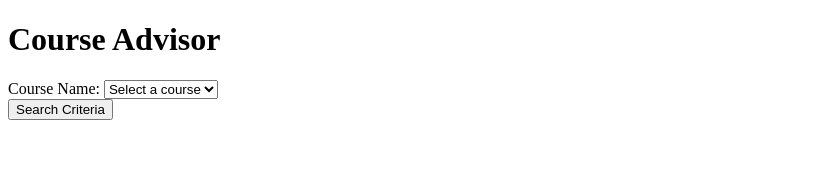
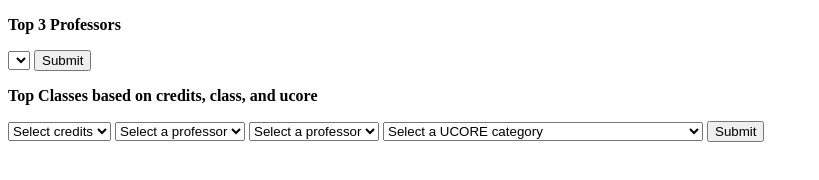
Before and after one commit to bens-schreiber/course-advisor, a website: page frontend/public/index.html in a window 1280 px wide. Shown: the whole page, without its empty margins (0-819 px from the left). Drawn offline with nearby package versions, Linux system fonts and the light colour scheme; no server answers.

Commit message:
Form and options added to frontend page

```diff
--- a/frontend/public/index.html
+++ b/frontend/public/index.html
@@ -1,36 +1,109 @@
 <!DOCTYPE html>
 <html lang="en">
   <head>
-    <meta charset="UTF-8">
-    <meta name="viewport" content="width=device-width, initial-scale=1.0">
+    <meta charset="UTF-8" />
+    <meta name="viewport" content="width=device-width, initial-scale=1.0" />
     <title>Course Advisor</title>
-    <!-- HTMX -->
-    <script src="https://unpkg.com/htmx.org@2.0.4" crossorigin="anonymous"></script>
-    <!-- Alpine.js -->
-    <script src="https://cdn.jsdelivr.net/npm/alpinejs@3.x.x/dist/cdn.min.js" defer></script>
+    <link href="styles.css" rel="stylesheet" />
+    <script
+      src="https://unpkg.com/htmx.org@2.0.4"
+      integrity="sha384-HGfztofotfshcF7+8n44JQL2oJmowVChPTg48S+jvZoztPfvwD79OC/LTtG6dMp+"
+      crossorigin="anonymous"
+    ></script>
+    <script src="//unpkg.com/alpinejs" defer></script>
   </head>
   <body>
-    <h1>Course Advisor</h1>
 
-    <!-- Form to Add a New Course (Hardcoded Course Name in Dropdown) -->
-    <div x-data="{ selectedCourse: '' }">
-        <form hx-post="/api/v1/coursenames"
-              hx-target="#course-list"
-              hx-swap="innerHTML">
+    <main>
+      <div
+        x-data="{ items: [], selectedCourse: null }"
+        @htmx:after-request="items = JSON.parse($event.detail.xhr.responseText)"
+      >
 
-            <!-- Hardcoded Dropdown for Course Name -->
-            <label>Course Name:
-                <select x-model="selectedCourse" required>
-                    <option value="" disabled selected>Select a course</option>
-                    <option value="CPT S 101">CPT S 101</option>
-                    <option value="HIST 101">HIST 101</option>
-                    <option value="BIO 100">CPT S 355</option>
-                    <option value="MATH 453">CPT S 360</option>
+        <!-- Trigger HTMX to fetch courses when the page loads -->
+        <div hx-get="/api/v1/courses" hx-trigger="load" hx-swap="none"></div>
+
+        <!-- Course Selection Form -->
+        <form
+          hx-get="/api/v1/fake-route"
+          hx-target="#course-details"
+          hx-trigger="submit"
+        >
+          <!-- Title for the dropdown -->
+          <p><strong>Top 3 Professors</strong></p>
+
+          <!-- Dropdown populated with courses -->
+          <select x-model="selectedCourse" name="courseId">
+            <template x-for="item in items" :key="item.id">
+              <option :value="item.id" x-text="item.name"></option>
+            </template>
           </select>
-            </label><br>
 
-            <button type="submit">Search Criteria</button>
+          <button type="submit">Submit</button>
         </form>
+
+        <!-- Area to display the course details -->
+        <div id="course-details"></div>
+
       </div>
+      <p><strong>Top Classes based on credits, class, and ucore</strong></p>
+      <select name="credits" class="form-select">
+        <option value="" disabled selected>Select credits</option>
+        <option value="2">2 Credits</option>
+        <option value="3">3 Credits</option>
+        <option value="4">4 Credits</option>
+      </select>
+
+      <select name="professors" class="form-select">
+        <option value="" disabled selected>Select a professor</option>
+        <option value="1">Dr. Alice Johnson</option>
+        <option value="2">Dr. Bob Smith</option>
+        <option value="3">Dr. Carol White</option>
+        <option value="4">Dr. David Brown</option>
+        <option value="5">Dr. Eve Davis</option>
+        <option value="5">Dr. Frank Wilson</option>
+      </select>
+
+    <select>
+      <option value="" disabled selected>Select a professor</option>
+      <option value="1">Dr. Alice Johnson</option>
+      <option value="2">Dr. Bob Smith</option>
+      <option value="3">Dr. Carol White</option>
+      <option value="4">Dr. David Brown</option>
+      <option value="5">Dr. Eve Davis</option>
+      <option value="6">Dr. Frank Wilson</option>
+    </select>
+
+    <select name="ucore" class="form-select">
+      <option value="" disabled selected>Select a UCORE category</option>
+      <option value="ctcre">CTCRE - Critical and Creative Thinking</option>
+      <option value="qsr">QSR - Quantitative Reasoning</option>
+      <option value="sci">SCI - Scientific Literacy</option>
+      <option value="inf">INF - Information Literacy</option>
+      <option value="comm">COMM - Communication</option>
+      <option value="divr">DIVR - Diversity</option>
+      <option value="depth">DBIL - Depth, Breadth, and Integration of Learning</option>
+    </select>
+    <button
+    hx-get="/api/v1/fake-route"
+    hx-target="#data-list"
+    hx-swap="innerHTML"
+    class="form-button"
+  >
+    Submit
+  </button>
+
+  <!-- Area to display the fetched data -->
+  <ul id="data-list" class="data-list">
+    <!-- Fetched data will be displayed here -->
+  </ul>
+       <div>
+
+       </div>
+    </main>
+
+    <footer>
+    </footer>
+
   </body>
 </html>
```
Also changed, not shown: 1 other file. Lines whose indentation alone changed are shown as unchanged.
